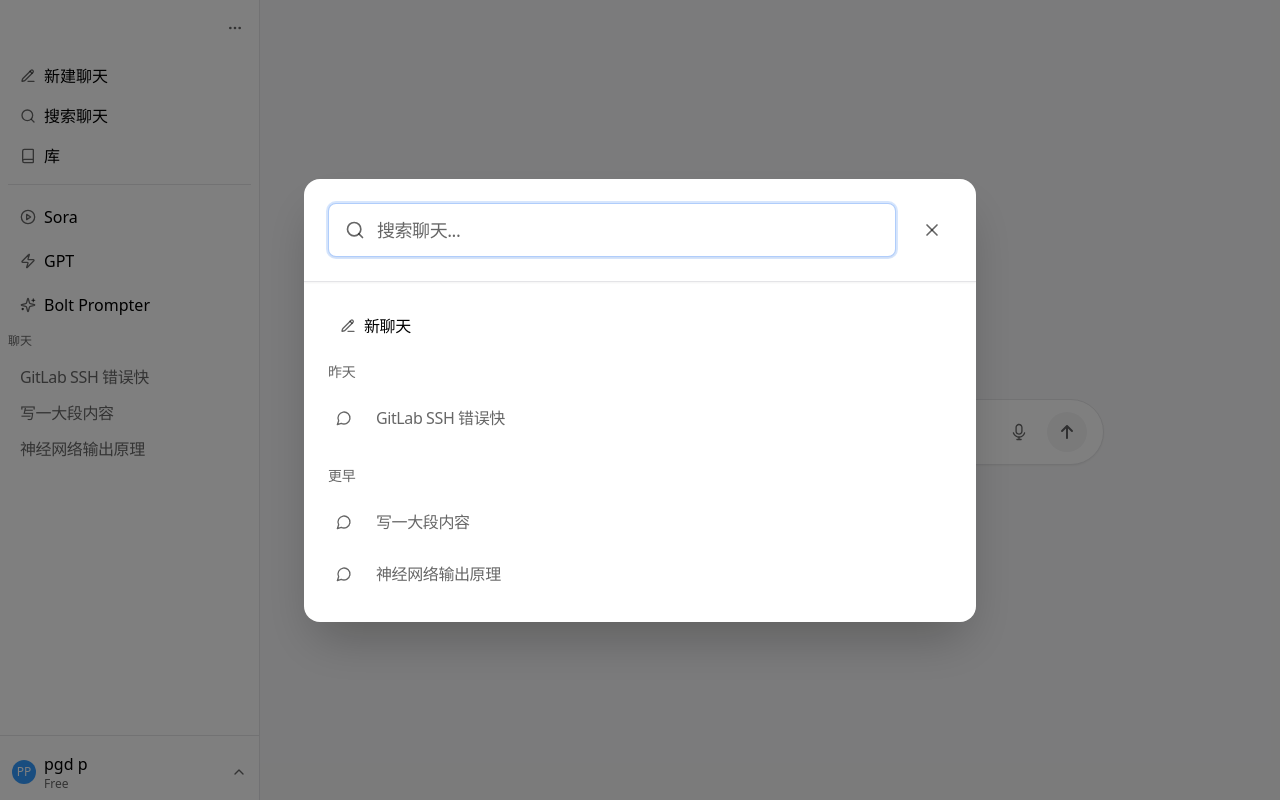
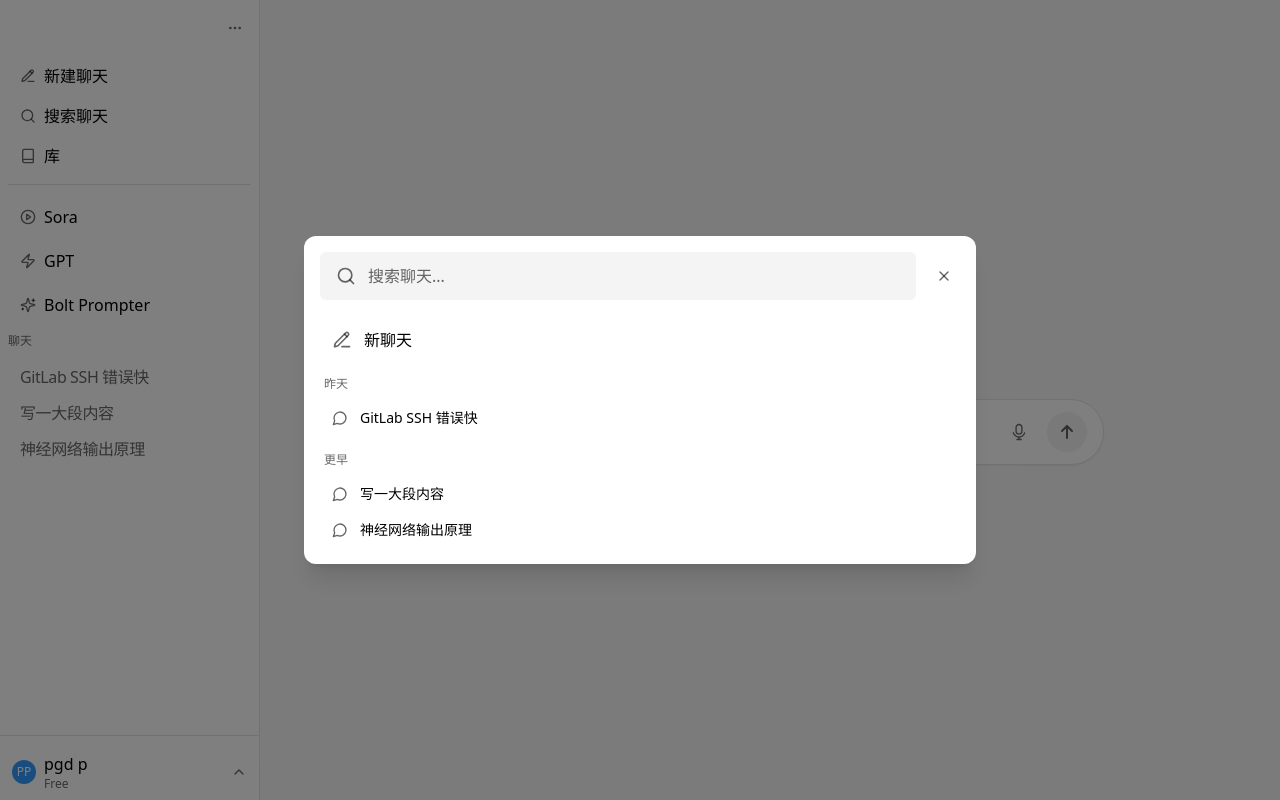
Before and after one commit to pgd-LC2/ptchat, a Next.js app: page / in a window 1280 px wide. Both pictures are taken after a click on the button "搜索聊天". Built offline with nearby package versions, Linux system fonts and the light colour scheme.

Commit message:
优化搜索界面以匹配目标效果

```diff
--- a/components/SearchModal.tsx
+++ b/components/SearchModal.tsx
@@ -94,66 +94,62 @@ export default function SearchModal({
       />
 
       {/* 模态框内容 */}
-      <div className={`relative w-full max-w-2xl max-h-[80vh] bg-white rounded-2xl shadow-2xl overflow-hidden transform transition-all duration-150 ${
+      <div className={`relative w-full max-w-2xl max-h-[80vh] bg-white rounded-xl shadow-xl overflow-hidden transform transition-all duration-150 ${
         isAnimating ? 'scale-100 opacity-100' : 'scale-95 opacity-0'
       }`}>
         {/* 头部搜索区域 */}
-        <div className="p-6 border-b border-zinc-200 shadow-sm">
-          <div className="flex items-center gap-4">
-            <div className="flex-1 flex items-center gap-3 rounded-lg border border-zinc-200 bg-white px-4 py-3 shadow-sm focus-within:ring-2 focus-within:ring-blue-500/20 focus-within:border-blue-500/40 transition-all">
+        <div className="p-4">
+          <div className="flex items-center gap-3">
+            <div className="flex-1 flex items-center gap-3 rounded-md bg-zinc-50 px-4 py-3 focus-within:bg-zinc-100 transition-all">
               <Search className="h-5 w-5 text-black/60" />
               <input
                 type="text"
                 value={searchQuery}
                 onChange={(e) => setSearchQuery(e.target.value)}
                 placeholder="搜索聊天..."
-                className="flex-1 bg-transparent outline-none placeholder:text-black/60 text-lg tracking-tight"
+                className="flex-1 bg-transparent outline-none placeholder:text-black/60 text-base"
                 autoFocus
               />
             </div>
             <button
               type="button"
-              className="inline-flex h-10 w-10 items-center justify-center rounded-lg text-black/60 hover:bg-zinc-100 transition-colors"
+              className="inline-flex h-8 w-8 items-center justify-center rounded-full text-black/60 hover:bg-zinc-100 transition-colors"
               onClick={handleClose}
               aria-label="关闭"
             >
-              <X className="h-5 w-5" />
+              <X className="h-4 w-4" />
             </button>
           </div>
         </div>
 
         {/* 内容区域 */}
-        <div className="p-6 overflow-y-auto max-h-96">
+        <div className="px-4 pb-4 overflow-y-auto max-h-96">
           {/* 新建聊天按钮 */}
           <button
             type="button"
-            className="inline-flex items-center gap-2 rounded-md px-3 py-2 text-base tracking-tight text-black hover:bg-zinc-50 transition-colors w-full mb-4"
+            className="inline-flex items-center gap-3 rounded-md px-3 py-3 text-base text-black hover:bg-zinc-50 transition-colors w-full mb-3"
             onClick={handleNewChat}
           >
-            <PencilLine className="h-4 w-4 text-black/60" />
+            <PencilLine className="h-5 w-5 text-black/60" />
             新聊天
           </button>
 
           {/* 搜索结果 */}
           {searchQuery && filteredSessions.length === 0 && (
-            <div className="text-center py-8 text-base tracking-tight text-black/60">
+            <div className="text-center py-8 text-base text-black/60">
               未找到匹配的聊天记录
             </div>
           )}
 
           {/* 今天的聊天 */}
           {todaySessions.length > 0 && (
-            <div className="mb-6">
-              <h3 className="text-sm font-medium tracking-tight text-black/60 mb-3">今天</h3>
-              <div className="space-y-1">
+            <div className="mb-4">
+              <h3 className="text-xs font-medium text-black/60 mb-2 px-1">今天</h3>
+              <div className="space-y-0">
                 {todaySessions.map((session) => (
-                  <div key={session.id} className="flex items-center gap-3 p-2 rounded-md hover:bg-zinc-50 transition-colors">
+                  <div key={session.id} className="flex items-center gap-3 px-3 py-2 rounded-md hover:bg-zinc-50 transition-colors cursor-pointer" onClick={() => handleChatSelect(session.id)}>
                     <MessageCircle className="h-4 w-4 text-black/60 flex-shrink-0" />
-                    <ChatHistoryItem
-                      title={session.title}
-                      active={session.id === currentChatId}
-                      onClick={() => handleChatSelect(session.id)}
-                    />
+                    <span className="text-sm text-black truncate">{session.title}</span>
                   </div>
                 ))}
               </div>
@@ -162,17 +158,13 @@ export default function SearchModal({
 
           {/* 昨天的聊天 */}
           {yesterdaySessions.length > 0 && (
-            <div className="mb-6">
-              <h3 className="text-sm font-medium tracking-tight text-black/60 mb-3">昨天</h3>
-              <div className="space-y-1">
+            <div className="mb-4">
+              <h3 className="text-xs font-medium text-black/60 mb-2 px-1">昨天</h3>
+              <div className="space-y-0">
                 {yesterdaySessions.map((session) => (
-                  <div key={session.id} className="flex items-center gap-3 p-2 rounded-md hover:bg-zinc-50 transition-colors">
+                  <div key={session.id} className="flex items-center gap-3 px-3 py-2 rounded-md hover:bg-zinc-50 transition-colors cursor-pointer" onClick={() => handleChatSelect(session.id)}>
                     <MessageCircle className="h-4 w-4 text-black/60 flex-shrink-0" />
-                    <ChatHistoryItem
-                      title={session.title}
-                      active={session.id === currentChatId}
-                      onClick={() => handleChatSelect(session.id)}
-                    />
+                    <span className="text-sm text-black truncate">{session.title}</span>
                   </div>
                 ))}
               </div>
@@ -182,16 +174,12 @@ export default function SearchModal({
           {/* 更早的聊天 */}
           {olderSessions.length > 0 && (
             <div>
-              <h3 className="text-sm font-medium tracking-tight text-black/60 mb-3">更早</h3>
-              <div className="space-y-1">
+              <h3 className="text-xs font-medium text-black/60 mb-2 px-1">更早</h3>
+              <div className="space-y-0">
                 {olderSessions.map((session) => (
-                  <div key={session.id} className="flex items-center gap-3 p-2 rounded-md hover:bg-zinc-50 transition-colors">
+                  <div key={session.id} className="flex items-center gap-3 px-3 py-2 rounded-md hover:bg-zinc-50 transition-colors cursor-pointer" onClick={() => handleChatSelect(session.id)}>
                     <MessageCircle className="h-4 w-4 text-black/60 flex-shrink-0" />
-                    <ChatHistoryItem
-                      title={session.title}
-                      active={session.id === currentChatId}
-                      onClick={() => handleChatSelect(session.id)}
-                    />
+                    <span className="text-sm text-black truncate">{session.title}</span>
                   </div>
                 ))}
               </div>
```
